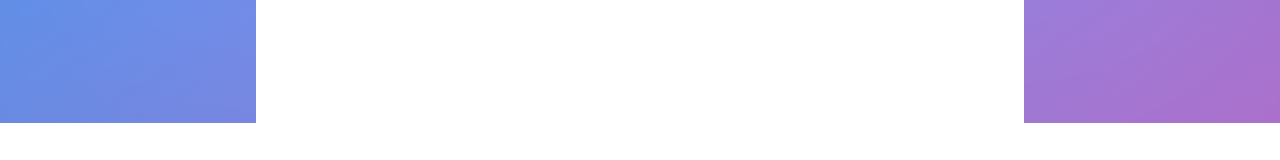
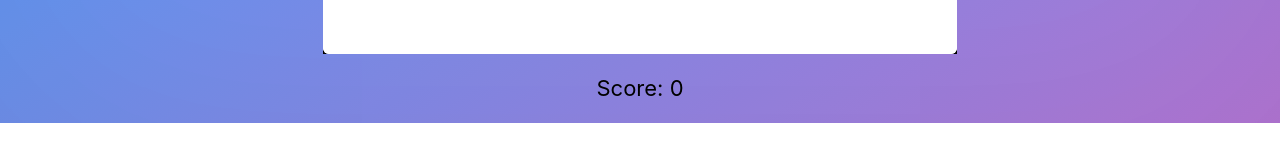
Before and after one commit to richhdev/snake, a Next.js app: page / in a window 1280 px wide. Shown: the part 677-837 px from the top of the page. After the commit the page ends 800 px from the top, so only its background shows below. Built offline with nearby package versions, Linux system fonts and the light colour scheme.

Commit message:
:lipstick: fix layout

```diff
--- a/src/components/Game/Game.tsx
+++ b/src/components/Game/Game.tsx
@@ -13,8 +13,8 @@ const SnakeGame = () => {
   // game
   const [gameState, setGameState] = useState("begin");
   const [gameOver, setGameOver] = useState(false);
-  const gridWidth = 21;
-  const gridHeight = 21;
+  const gridColumns = 21;
+  const gridRows = 21;
   const requestAnimationFrameRef = useRef(0);
   const previousTimeRef = useRef(0);
   const initialGameSpeed = 250;
@@ -168,7 +168,7 @@ const SnakeGame = () => {
     // snake should wrap when hitting a wall
     if (snakeWrap) {
       const minVal = 0;
-      const maxVal = axis === "x" ? gridWidth + 1 : gridHeight + 1;
+      const maxVal = axis === "x" ? gridColumns + 1 : gridRows + 1;
       if (newArr[0][axis] === minVal) {
         newArr[0][axis] = maxVal - 1;
       } else if (newArr[0][axis] === maxVal) {
@@ -226,8 +226,8 @@ const SnakeGame = () => {
 
     while (newPos === null || isSnakeIntersect(newPos)) {
       newPos = {
-        x: getRandomNumBetween(1, gridWidth - 1),
-        y: getRandomNumBetween(1, gridHeight - 1),
+        x: getRandomNumBetween(1, gridColumns - 1),
+        y: getRandomNumBetween(1, gridRows - 1),
       };
     }
 
@@ -247,15 +247,15 @@ const SnakeGame = () => {
     return (
       sbakeHead.x < 1 ||
       sbakeHead.y < 1 ||
-      sbakeHead.x > gridWidth ||
-      sbakeHead.y > gridHeight
+      sbakeHead.x > gridColumns ||
+      sbakeHead.y > gridRows
     );
   }
 
   return (
-    <>
-      <Outer>
-        <Inner>
+    <Layout>
+      <LayoutGame>
+        <GameContainer>
           {gameState === "begin" && (
             <GameModal>
               <Button onClick={() => setGameState("playing")}>
@@ -282,16 +282,21 @@ const SnakeGame = () => {
             </GameModal>
           )}
 
-          <GameBoard width={gridWidth} height={gridHeight}>
+          <GameBoard gridColumns={gridColumns} gridRows={gridRows}>
             <Snake body={[...snakeBody]} />
             <Food pos={foodPos} />
           </GameBoard>
-        </Inner>
-        <br />
+        </GameContainer>
+      </LayoutGame>
+
+      <LayoutScore>
         <Text style={{ textAlign: "center" }}>Score: {score}</Text>
+      </LayoutScore>
+
+      <LayoutTouchControls>
         <TouchControls updateDirection={updateDirectionTouch} />
-      </Outer>
-    </>
+      </LayoutTouchControls>
+    </Layout>
   );
 };
 
@@ -318,3 +323,33 @@ const GameModal = styled.div`
   display: grid;
   place-items: center;
 `;
+
+const Layout = styled.div`
+  height: 100%;
+  display: flex;
+  flex-direction: column;
+  justify-content: center;
+  gap: 16px;
+  padding: 16px;
+`;
+
+const LayoutGame = styled.div`
+  overflow: hidden;
+`;
+
+const GameContainer = styled.div`
+  position: relative;
+  aspect-ratio: 1/1;
+  max-height: 100%;
+  background: black;
+  margin: 0 auto;
+`;
+
+const LayoutScore = styled.div``;
+
+const LayoutTouchControls = styled.div`
+  display:none;
+  @media (hover: none) and (pointer: coarse) {
+    display::block;
+  }
+`;
--- a/src/components/GameBoard/GameBoard.tsx
+++ b/src/components/GameBoard/GameBoard.tsx
@@ -3,19 +3,18 @@ import styled from "styled-components";
 const GameBoard = styled.div.attrs((props: GameBoardProps) => {
   return {
     style: {
-      grid: `repeat(${props.width}, 1fr) / repeat(${props.height}, 1fr)`,
+      grid: `repeat(${props.gridColumns}, minmax(0, 1fr)) / repeat(${props.gridRows}, minmax(0, 1fr))`,
     },
   };
 })<GameBoardProps>`
   background-color: ${(props) => (props.theme.isDark ? "black" : "white")};
   width: 100%;
   aspect-ratio: 1/1;
-  max-width: 768px;
   border-radius: 6px;
 
   display: grid;
 `;
 
-type GameBoardProps = { width: number; height: number };
+type GameBoardProps = { gridColumns: number; gridRows: number };
 
 export default GameBoard;
--- a/src/components/HomePage/_components.ts
+++ b/src/components/HomePage/_components.ts
@@ -13,7 +13,5 @@ export const Outer = styled.div`
 
 export const Main = styled.main`
   padding-top: ${navBarHeight};
-  flex-grow: 1;
-  display: grid;
-  place-items: center;
+  height: 100vh;
 `;
--- a/src/components/TouchControls/TouchControls.tsx
+++ b/src/components/TouchControls/TouchControls.tsx
@@ -45,13 +45,8 @@ const TouchControls = (props: { updateDirection: Function }) => (
 export default TouchControls;
 
 const Outer = styled.div`
-  display: none;
-
-  @media (hover: none) and (pointer: coarse) {
-    margin-top: 16px;
-    display: flex;
-    place-content: center;
-  }
+  display: flex;
+  place-content: center;
 `;
 
 const Grid = styled.div`
```
